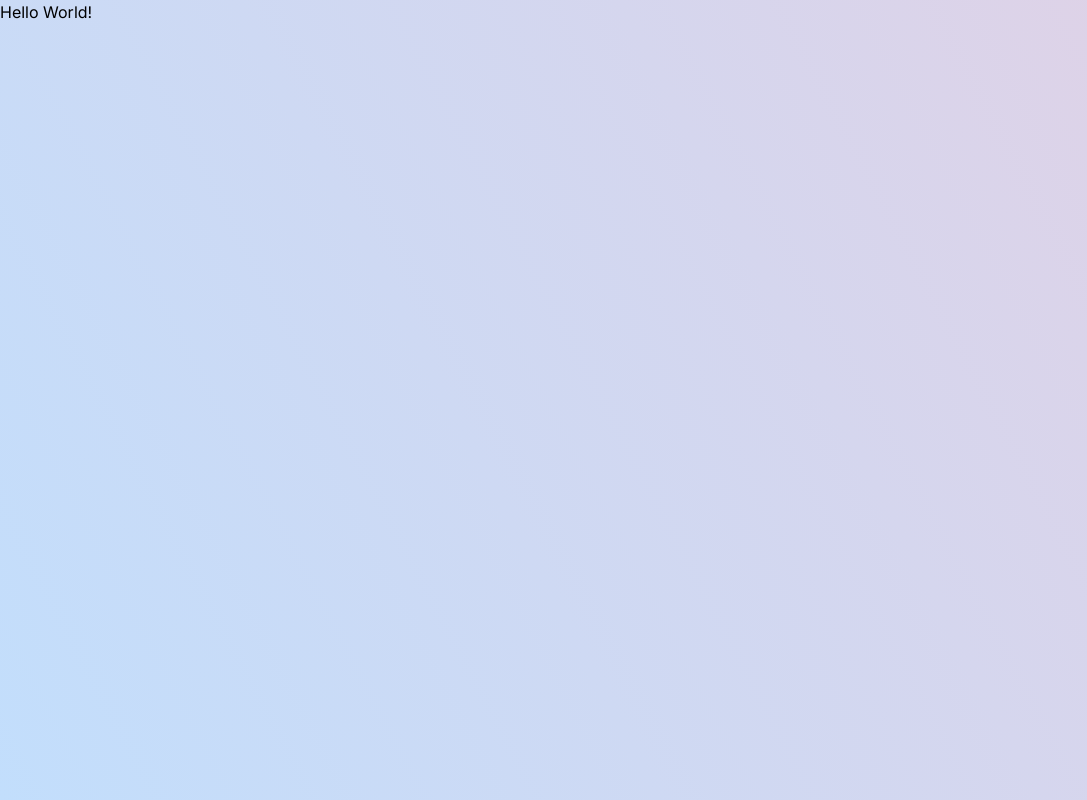
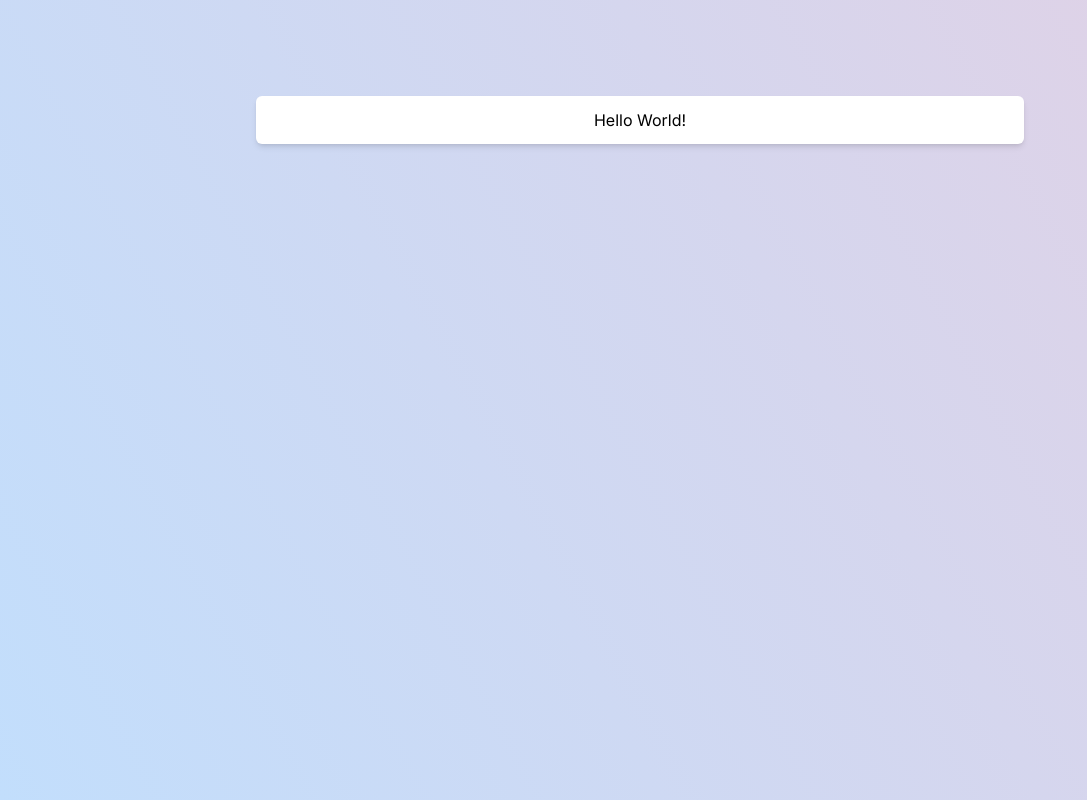
Before and after one commit to mariskoch/kubernetes-microservices, a Next.js app in the folder frontend/: page / in a window 1280 px wide. Shown: the whole page, without its empty margins (0-1087 px from the left). Built offline with nearby package versions, Linux system fonts and the light colour scheme.

Commit message:
Container-Component Setup

```diff
--- a/frontend/app/layout.tsx
+++ b/frontend/app/layout.tsx
@@ -6,8 +6,8 @@ import React from "react";
 const inter = Inter({subsets: ["latin"]});
 
 export const metadata: Metadata = {
-    title: "Create Next App",
-    description: "Generated by create next app",
+    title: "Kubernetes Microservices",
+    description: "A Kubernetes Microservices Demo",
 };
 
 export default function RootLayout({ children }: Readonly<{ children: React.ReactNode; }>) {
--- a/frontend/app/page.tsx
+++ b/frontend/app/page.tsx
@@ -1,9 +1,12 @@
-import Image from "next/image";
+import Container from "@/components/Container";
 
 export default function Home() {
     return (
-        <div>
-            Hello World!
+        <div className={'flex justify-center'}>
+            <Container classes={'mt-24'}>
+                Hello World!
+            </Container>
         </div>
+
     );
 }
--- /dev/null
+++ b/frontend/components/Container.tsx
@@ -0,0 +1,9 @@
+import React from "react";
+
+export default function Container({children, classes}: { children: React.ReactNode, classes?: string }) {
+    return (
+        <div className={`flex justify-center w-screen max-w-3xl mx-3 p-3 shadow-md rounded-md bg-white ${classes}`}>
+            {children}
+        </div>
+    );
+}
```
